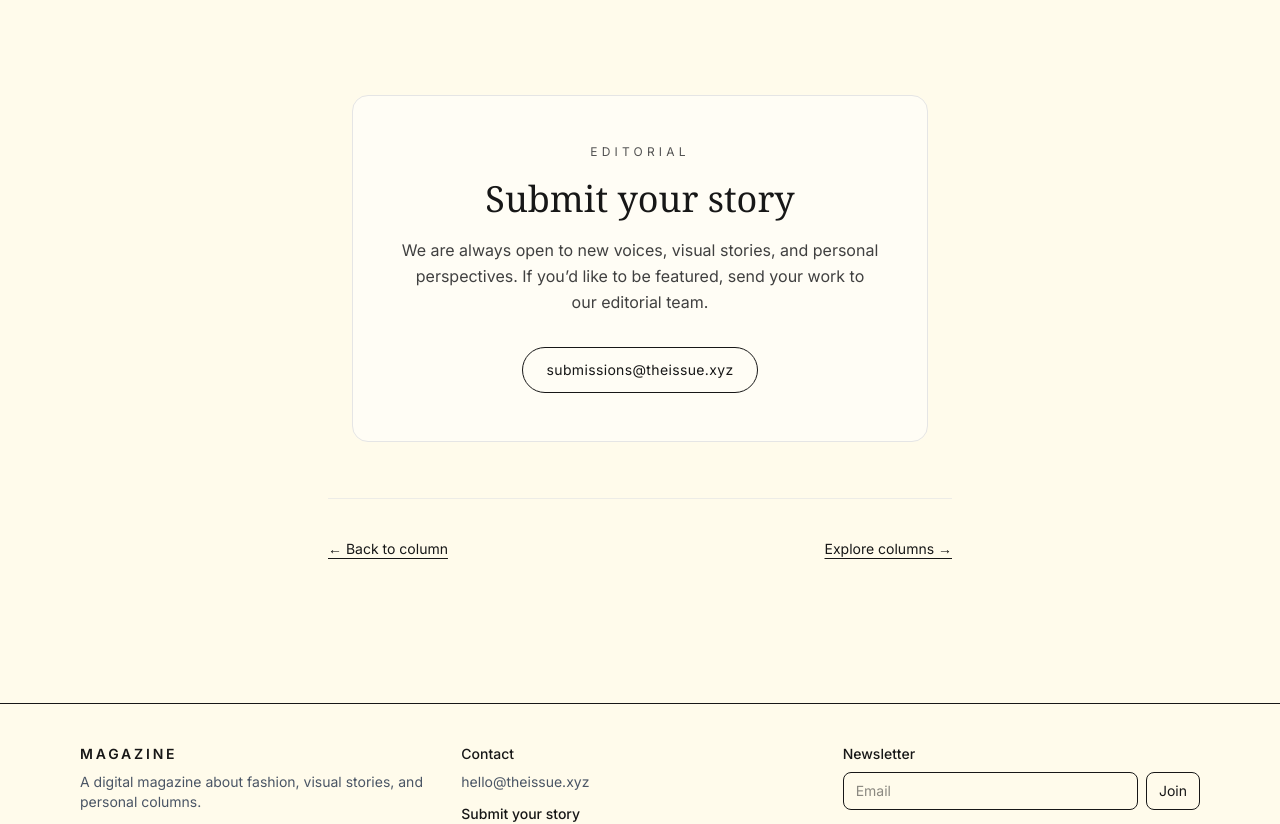
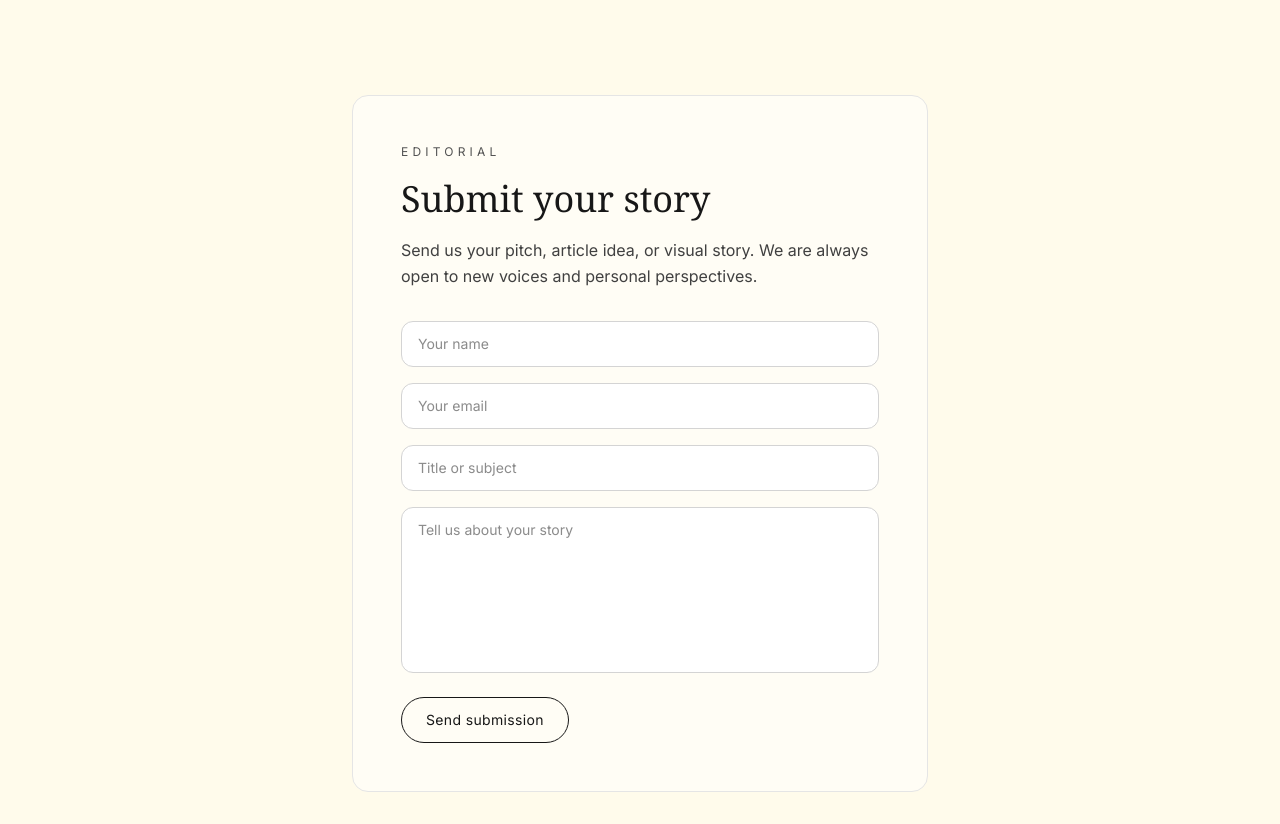
Before and after one commit to Oxymoron82/Magazine, a Next.js app: page /article/marina-smagin-artmari-handmade-dsn in a window 1280 px wide. Shown: the part 3990-4814 px from the top of the page. Built offline with nearby package versions, Linux system fonts and the light colour scheme; a web font is replaced by a local one.

Commit message:
submission added

```diff
--- /dev/null
+++ b/app/api/contact/route.ts
@@ -0,0 +1,71 @@
+import { NextResponse } from "next/server";
+import { Resend } from "resend";
+
+const resend = new Resend(process.env.RESEND_API_KEY);
+
+export async function POST(req: Request) {
+  try {
+    const body = await req.json();
+
+    const name = body.name?.trim();
+    const email = body.email?.trim();
+    const title = body.title?.trim();
+    const message = body.message?.trim();
+
+    if (!name || !email || !title || !message) {
+      return NextResponse.json(
+        { error: "Please fill in all fields." },
+        { status: 400 }
+      );
+    }
+
+    const emailRegex = /^[^\s@]+@[^\s@]+\.[^\s@]+$/;
+
+    if (!emailRegex.test(email)) {
+      return NextResponse.json(
+        { error: "Please enter a valid email address." },
+        { status: 400 }
+      );
+    }
+
+    await resend.emails.send({
+      from: process.env.CONTACT_FROM_EMAIL || "The Issue <onboarding@resend.dev>",
+      to: process.env.CONTACT_TO_EMAIL || "submissions@theissue.xyz",
+      replyTo: email,
+      subject: `New submission: ${title}`,
+      text: `
+Name: ${name}
+Email: ${email}
+Title: ${title}
+
+Message:
+${message}
+      `.trim(),
+      html: `
+        <h2>New submission from The Issue</h2>
+        <p><strong>Name:</strong> ${escapeHtml(name)}</p>
+        <p><strong>Email:</strong> ${escapeHtml(email)}</p>
+        <p><strong>Title:</strong> ${escapeHtml(title)}</p>
+        <p><strong>Message:</strong></p>
+        <p>${escapeHtml(message).replace(/\n/g, "<br />")}</p>
+      `,
+    });
+
+    return NextResponse.json({ ok: true });
+  } catch (error) {
+    console.error("Contact form error:", error);
+
+    return NextResponse.json(
+      { error: "Something went wrong. Please try again." },
+      { status: 500 }
+    );
+  }
+}
+
+function escapeHtml(str: string) {
+  return str
+    .replace(/&/g, "&amp;")
+    .replace(/</g, "&lt;")
+    .replace(/>/g, "&gt;")
+    .replace(/"/g, "&quot;");
+}
--- a/app/article/[slug]/page.tsx
+++ b/app/article/[slug]/page.tsx
@@ -2,7 +2,8 @@ import Image from "next/image";
 import Link from "next/link";
 import { notFound } from "next/navigation";
 import { articles, ArticleBlock } from "@/data/articles";
-import SubmitBlock from "@/components/SubmitBlock";
+
+import SubmitForm from "@/components/SubmitForm";
 
 function PullQuote({ children }: { children: React.ReactNode }) {
   return (
@@ -330,7 +331,7 @@ export default async function ArticlePage({
         <article className="max-w-2xl mx-auto px-6">
   {article.blocks.map((b, i) => renderBlock(b, i, imagePosition))}
 
-  <SubmitBlock />
+  <SubmitForm />
 
   <div className="mt-14 h-px bg-neutral-200/70" />
 
--- /dev/null
+++ b/components/SubmitForm.tsx
@@ -0,0 +1,136 @@
+"use client";
+
+import { useState } from "react";
+
+export default function SubmitForm() {
+  const [form, setForm] = useState({
+    name: "",
+    email: "",
+    title: "",
+    message: "",
+  });
+
+  const [status, setStatus] = useState<
+    "idle" | "loading" | "success" | "error"
+  >("idle");
+
+  const [errorMessage, setErrorMessage] = useState("");
+
+  async function handleSubmit(e: React.FormEvent<HTMLFormElement>) {
+    e.preventDefault();
+    setStatus("loading");
+    setErrorMessage("");
+
+    try {
+      const res = await fetch("/api/contact", {
+        method: "POST",
+        headers: {
+          "Content-Type": "application/json",
+        },
+        body: JSON.stringify(form),
+      });
+
+      const data = await res.json();
+
+      if (!res.ok) {
+        setStatus("error");
+        setErrorMessage(data.error || "Something went wrong.");
+        return;
+      }
+
+      setStatus("success");
+      setForm({
+        name: "",
+        email: "",
+        title: "",
+        message: "",
+      });
+    } catch {
+      setStatus("error");
+      setErrorMessage("Something went wrong. Please try again.");
+    }
+  }
+
+  return (
+    <section className="mt-20 md:mt-24">
+      <div className="max-w-3xl mx-auto px-6">
+        <div className="rounded-2xl border border-neutral-200 bg-white/50 p-8 md:p-12">
+          <p className="text-xs uppercase tracking-[0.35em] text-neutral-600">
+            Editorial
+          </p>
+
+          <h2 className="mt-4 font-serif text-3xl md:text-4xl leading-tight text-neutral-900">
+            Submit your story
+          </h2>
+
+          <p className="mt-4 text-neutral-700 max-w-2xl leading-relaxed">
+            Send us your pitch, article idea, or visual story. We are always open
+            to new voices and personal perspectives.
+          </p>
+
+          <form onSubmit={handleSubmit} className="mt-8 grid gap-4">
+            <input
+              type="text"
+              placeholder="Your name"
+              value={form.name}
+              onChange={(e) =>
+                setForm((prev) => ({ ...prev, name: e.target.value }))
+              }
+              className="w-full rounded-xl border border-neutral-300 bg-white px-4 py-3 text-sm outline-none focus:border-black"
+            />
+
+            <input
+              type="email"
+              placeholder="Your email"
+              value={form.email}
+              onChange={(e) =>
+                setForm((prev) => ({ ...prev, email: e.target.value }))
+              }
+              className="w-full rounded-xl border border-neutral-300 bg-white px-4 py-3 text-sm outline-none focus:border-black"
+            />
+
+            <input
+              type="text"
+              placeholder="Title or subject"
+              value={form.title}
+              onChange={(e) =>
+                setForm((prev) => ({ ...prev, title: e.target.value }))
+              }
+              className="w-full rounded-xl border border-neutral-300 bg-white px-4 py-3 text-sm outline-none focus:border-black"
+            />
+
+            <textarea
+              placeholder="Tell us about your story"
+              value={form.message}
+              onChange={(e) =>
+                setForm((prev) => ({ ...prev, message: e.target.value }))
+              }
+              rows={7}
+              className="w-full rounded-xl border border-neutral-300 bg-white px-4 py-3 text-sm outline-none focus:border-black resize-none"
+            />
+
+            <div className="flex flex-col gap-3 pt-2 md:flex-row md:items-center md:justify-between">
+              <button
+                type="submit"
+                disabled={status === "loading"}
+                className="inline-flex items-center justify-center rounded-full border border-neutral-900 px-6 py-3 text-sm tracking-wide transition hover:bg-black hover:text-white disabled:opacity-50"
+              >
+                {status === "loading" ? "Sending..." : "Send submission"}
+              </button>
+
+              {status === "success" ? (
+                <p className="text-sm text-green-700">
+                  Your message has been sent.
+                </p>
+              ) : null}
+
+              {status === "error" ? (
+                <p className="text-sm text-red-600">{errorMessage}</p>
+              ) : null}
+            </div>
+          </form>
+        </div>
+      </div>
+    </section>
+  );
+}
--- a/package.json
+++ b/package.json
@@ -11,7 +11,8 @@
   "dependencies": {
     "next": "16.1.1",
     "react": "19.2.3",
-    "react-dom": "19.2.3"
+    "react-dom": "19.2.3",
+    "resend": "^6.10.0"
   },
   "devDependencies": {
     "@tailwindcss/postcss": "^4",
```
Also changed, not shown: 1 other file (tests, documents, lock files or other folders).
